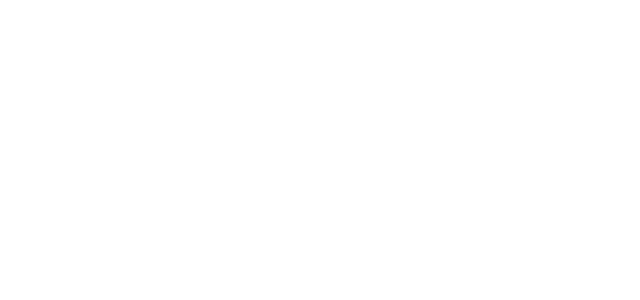
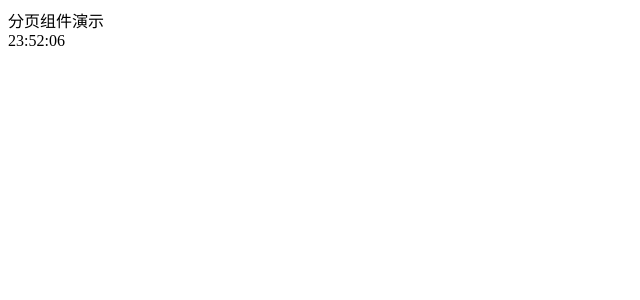
Before and after one commit to 1994218504/dasanxuexi, a Vue app in the folder vue2-demo/: page /study/page in a window 1280 px wide. Shown: the top 300 px of the page, without its empty margins (0-640 px from the left). Built offline with nearby package versions, Linux system fonts and the light colour scheme.

Commit message:
comp组件，prototype原型链,filter过滤器

```diff
--- /dev/null
+++ b/vue2-demo/src/Filters/MyFilters.js
@@ -0,0 +1,12 @@
+import logger from '@/js/logger'
+import tools from '@/js/tools'
+import Vue from 'vue'
+
+let MyFilter = {}
+
+Vue.filter('formatDate', (value, format) => {
+  logger.debug('filter formatDate', value, format)
+  return value ? tools.formatDate(value, format) : ''
+})
+
+export default MyFilter
--- a/vue2-demo/src/main.js
+++ b/vue2-demo/src/main.js
@@ -6,6 +6,12 @@ import store from './store'
 import ElementUI from 'element-ui'
 import 'element-ui/lib/theme-chalk/index.css'
 Vue.use(ElementUI)
+// 导入自定义插件
+import MyPluins from '@/plugins/mYPlugins.js'
+Vue.use(MyPluins)
+
+// 导入过滤器
+import '@/Filters/MyFilters.js'
 
 Vue.config.productionTip = false
 
--- /dev/null
+++ b/vue2-demo/src/plugins/mYPlugins.js
@@ -0,0 +1,13 @@
+import logger from '@/js/logger'
+import tools from '@/js/tools'
+
+let MyPluins = {}
+// install方法就是规范约定
+MyPluins.install = (Vue) => {
+  //插件核心功能还是对vue对象进行扩展
+  Vue.prototype.$logger = logger
+
+  Vue.prototype.$md5 = tools.md5
+}
+
+export default MyPluins
--- a/vue2-demo/src/router/index.js
+++ b/vue2-demo/src/router/index.js
@@ -2,6 +2,7 @@ import Vue from 'vue'
 import VueRouter from 'vue-router'
 import HomeView from '../views/HomeView.vue'
 import test from './test'
+import page from './study'
 
 Vue.use(VueRouter)
 
@@ -16,7 +17,9 @@ const routes = [
     name: 'about',
     component: () => import('../views/AboutView.vue'),
   },
-].concat(test)
+]
+  .concat(test)
+  .concat(page)
 
 const router = new VueRouter({
   mode: 'history',
--- /dev/null
+++ b/vue2-demo/src/router/study.js
@@ -0,0 +1,10 @@
+//测试模块的路由信息
+let routers = [
+  {
+    path: '/study/page',
+    name: 'studypage',
+    component: () => import('../views/study/PageView.vue'),
+  },
+]
+
+export default routers
--- /dev/null
+++ b/vue2-demo/src/views/study/PageView.vue
@@ -0,0 +1,36 @@
+<template>
+  <div>
+    <div>{{ title }}</div>
+    <div>{{ now | formatDate('hh:mm:ss') }}</div>
+  </div>
+</template>
+<script>
+import logger from '@/js/logger'
+// import tools from "../../js/tools";
+let app
+let timer
+export default {
+  name: 'PageView',
+  data() {
+    return {
+      title: '分页组件演示',
+      now: new Date(),
+    }
+  },
+  methods: {},
+  created() {
+    app = this
+    logger.debug(app)
+    this.$logger.debug(this.title, this.$md5('abcd'))
+    timer = setInterval(() => {
+      this.now = new Date()
+    }, 1000)
+  },
+  destroyed() {
+    if (timer) {
+      clearInterval(timer)
+    }
+  },
+}
+</script>
+<style scoped></style>
--- a/vue2-demo/src/views/test/WsView.vue
+++ b/vue2-demo/src/views/test/WsView.vue
@@ -29,6 +29,15 @@ export default {
     }
   },
   methods: {
+    mapDemo() {
+      let map = new Map()
+      // map是键值对数据结构
+      map.set('one', '数值一'), map.set('date', '日期，约会')
+      map.set('michael', '人名迈克尔，天使米迦勒')
+      // 可以通过key快速获取到值
+      logger.debug('one', map.get('one'))
+      logger.debug('michael', map.get('michael'))
+    },
     send() {
       ws.send(this.echo)
     },
@@ -59,9 +68,11 @@ export default {
     app = this
     logger.debug(app)
     this.initWs()
+    this.mapDemo()
   },
   destroyed() {
     // 销毁webscoket对象
+    ws = null
   },
 }
 </script>
```
